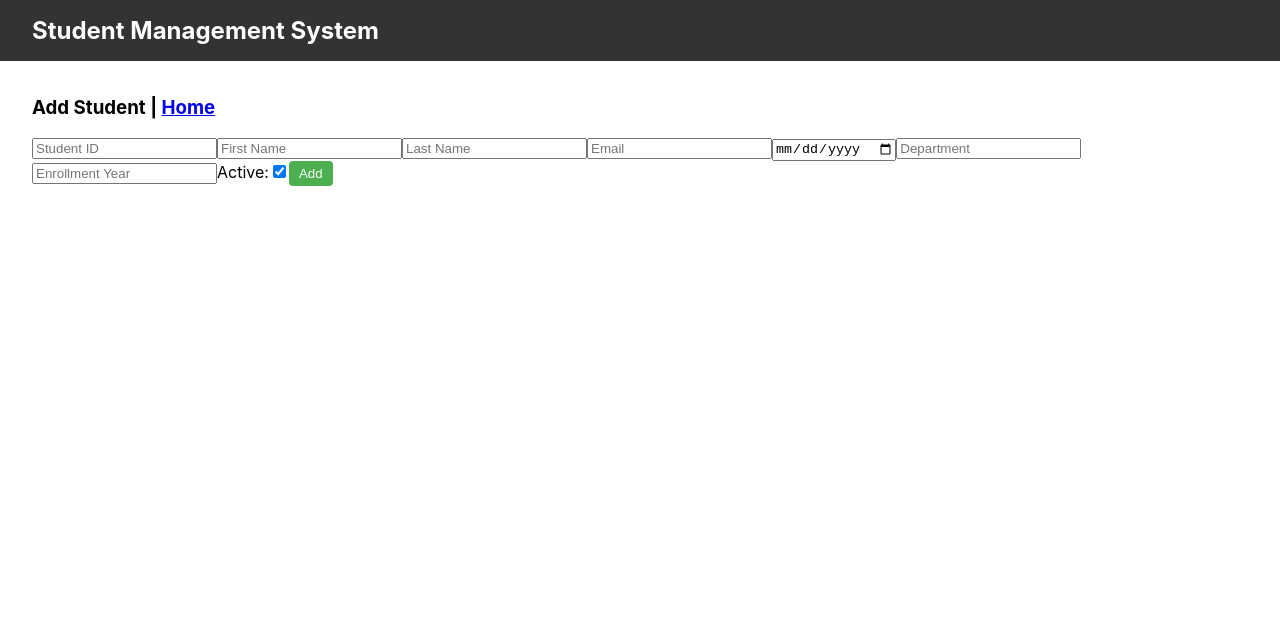
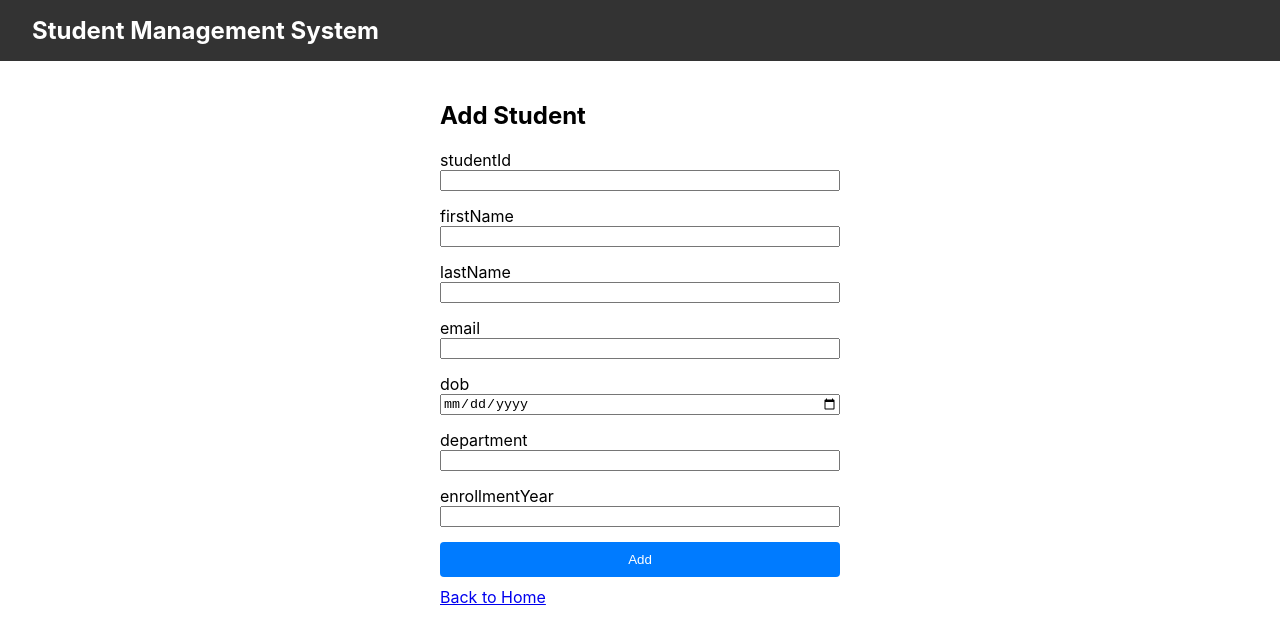
Before and after one commit to SusrithaG1908/student-mgnt-system, a React (Create React App) app in the folder student-mgnt-system-frontend/: page /add in a window 1280 px wide. Shown: the top 644 px of the page. Built offline with nearby package versions, Linux system fonts and the light colour scheme; no server answers.

Commit message:
Enhanced UI for new student & Update Student pages
Enhanced UI for new student & Update Student pages for consistent look and fell across all pages.

```diff
--- a/student-mgnt-system-frontend/src/pages/AddStudent.jsx
+++ b/student-mgnt-system-frontend/src/pages/AddStudent.jsx
@@ -1,9 +1,7 @@
-// src/pages/AddStudent.jsx
 import React, { useState } from 'react';
-import { Link } from 'react-router-dom';
+import { Link, useNavigate } from 'react-router-dom';
 import axios from 'axios';
-import { useNavigate } from 'react-router-dom';
-import { toast } from 'react-toastify';  // Import toast
+import { toast } from 'react-toastify';
 
 export default function AddStudent() {
   const [form, setForm] = useState({
@@ -13,13 +11,16 @@ export default function AddStudent() {
     email: '',
     dob: '',
     department: '',
-    enrollmentYear: '',
-    isActive: true
+    enrollmentYear: ''
   });
   const navigate = useNavigate();
   const apiUrl = process.env.REACT_APP_BACKEND_API_URL;
 
-  const handleSubmit = e => {
+  const handleChange = (e) => {
+    setForm({ ...form, [e.target.name]: e.target.value });
+  };
+
+  const handleSubmit = (e) => {
     e.preventDefault();
     axios.post(`${apiUrl}/students`, form)
       .then(() => {
@@ -30,40 +31,68 @@ export default function AddStudent() {
   };
 
   return (
-    <form onSubmit={handleSubmit}>
-      <div style={styles.content}>
-        <div>
-          <h3>Add Student | <Link to="/">Home</Link></h3>
+    <div style={styles.container}>
+      <h2>Add Student</h2>
+      <form onSubmit={handleSubmit} style={styles.form}>
+        <div style={styles.inputGroup}>
+          <label>studentId</label>
+          <input type="text" name="studentId" value={form.studentId} onChange={handleChange} required />
         </div>
-        <input placeholder="Student ID" onChange={e => setForm({ ...form, studentId: e.target.value })} />
-        <input placeholder="First Name" onChange={e => setForm({ ...form, firstName: e.target.value })} />
-        <input placeholder="Last Name" onChange={e => setForm({ ...form, lastName: e.target.value })} />
-        <input placeholder="Email" onChange={e => setForm({ ...form, email: e.target.value })} />
-        <input type="date" onChange={e => setForm({ ...form, dob: e.target.value })} />
-        <input placeholder="Department" onChange={e => setForm({ ...form, department: e.target.value })} />
-        <input type="number" placeholder="Enrollment Year" onChange={e => setForm({ ...form, enrollmentYear: e.target.value })} />
-        <label>
-          Active:
-          <input type="checkbox" checked={form.isActive} onChange={e => setForm({ ...form, isActive: e.target.checked })} />
-        </label>
+        <div style={styles.inputGroup}>
+          <label>firstName</label>
+          <input type="text" name="firstName" value={form.firstName} onChange={handleChange} required />
+        </div>
+        <div style={styles.inputGroup}>
+          <label>lastName</label>
+          <input type="text" name="lastName" value={form.lastName} onChange={handleChange} required />
+        </div>
+        <div style={styles.inputGroup}>
+          <label>email</label>
+          <input type="email" name="email" value={form.email} onChange={handleChange} required />
+        </div>
+        <div style={styles.inputGroup}>
+          <label>dob</label>
+          <input type="date" name="dob" value={form.dob} onChange={handleChange} required />
+        </div>
+        <div style={styles.inputGroup}>
+          <label>department</label>
+          <input type="text" name="department" value={form.department} onChange={handleChange} required />
+        </div>
+        <div style={styles.inputGroup}>
+          <label>enrollmentYear</label>
+          <input type="number" name="enrollmentYear" value={form.enrollmentYear} onChange={handleChange} required />
+        </div>
+
         <button type="submit" style={styles.addButton}>Add</button>
+      </form>
+      <div style={{ marginTop: '10px' }}>
+        <Link to="/">Back to Home</Link>
       </div>
-    </form>
+    </div>
   );
 }
 
 const styles = {
-  content: {
-    padding: '2rem',       // adds space around your content
-    paddingTop: '1rem',     // little extra margin below navbar
+  container: {
+    maxWidth: '400px',
+    margin: 'auto',
+    padding: '20px'
+  },
+  form: {
+    display: 'flex',
+    flexDirection: 'column',
+  },
+  inputGroup: {
+    marginBottom: '15px',
+    display: 'flex',
+    flexDirection: 'column',
   },
   addButton: {
-    marginRight: '10px',
-    padding: '5px 10px',
-    backgroundColor: '#4CAF50',
+    backgroundColor: '#007bff',
     color: 'white',
     border: 'none',
+    padding: '10px',
     borderRadius: '4px',
-    cursor: 'pointer',
-  },
+    cursor: 'pointer'
+  }
 };
--- a/student-mgnt-system-frontend/src/pages/EditStudent.jsx
+++ b/student-mgnt-system-frontend/src/pages/EditStudent.jsx
@@ -1,15 +1,21 @@
-// src/pages/EditStudent.jsx
 import React, { useEffect, useState } from 'react';
-import { Link } from 'react-router-dom';
+import { Link, useParams, useNavigate } from 'react-router-dom';
 import axios from 'axios';
-import { useParams, useNavigate } from 'react-router-dom';
-import { toast } from 'react-toastify';  // Import toast
+import { toast } from 'react-toastify';
 
 const apiUrl = process.env.REACT_APP_BACKEND_API_URL;
 
 export default function EditStudent() {
   const { id } = useParams();
-  const [form, setForm] = useState({ studentId: '', firstName: '', lastName: '', email: '', dob: '', department: '', enrollmentYear: '', isActive: true });
+  const [form, setForm] = useState({
+    studentId: '',
+    firstName: '',
+    lastName: '',
+    email: '',
+    dob: '',
+    department: '',
+    enrollmentYear: ''
+  });
   const navigate = useNavigate();
 
   useEffect(() => {
@@ -18,7 +24,11 @@ export default function EditStudent() {
       .catch(() => toast.error('Failed to fetch student data.'));
   }, [id]);
 
-  const handleSubmit = e => {
+  const handleChange = (e) => {
+    setForm({ ...form, [e.target.name]: e.target.value });
+  };
+
+  const handleSubmit = (e) => {
     e.preventDefault();
     axios.put(`${apiUrl}/students/${id}`, form)
       .then(() => {
@@ -29,40 +39,68 @@ export default function EditStudent() {
   };
 
   return (
-    <form onSubmit={handleSubmit}>
-      <div style={styles.content}>
-        <div>
-          <h3>Edit Student | <Link to="/">Home</Link></h3>
+    <div style={styles.container}>
+      <h2>Edit Student</h2>
+      <form onSubmit={handleSubmit} style={styles.form}>
+        <div style={styles.inputGroup}>
+          <label>studentId</label>
+          <input type="text" name="studentId" value={form.studentId} onChange={handleChange} required />
         </div>
-        <input value={form.studentId} onChange={e => setForm({ ...form, studentId: e.target.value })} />
-        <input value={form.firstName} onChange={e => setForm({ ...form, firstName: e.target.value })} />
-        <input value={form.lastName} onChange={e => setForm({ ...form, lastName: e.target.value })} />
-        <input value={form.email} onChange={e => setForm({ ...form, email: e.target.value })} />
-        <input type="date" value={form.dob?.slice(0, 10)} onChange={e => setForm({ ...form, dob: e.target.value })} />
-        <input value={form.department} onChange={e => setForm({ ...form, department: e.target.value })} />
-        <input type="number" value={form.enrollmentYear} onChange={e => setForm({ ...form, enrollmentYear: e.target.value })} />
-        <label>
-          Active:
-          <input type="checkbox" checked={form.isActive} onChange={e => setForm({ ...form, isActive: e.target.checked })} />
-        </label>
+        <div style={styles.inputGroup}>
+          <label>firstName</label>
+          <input type="text" name="firstName" value={form.firstName} onChange={handleChange} required />
+        </div>
+        <div style={styles.inputGroup}>
+          <label>lastName</label>
+          <input type="text" name="lastName" value={form.lastName} onChange={handleChange} required />
+        </div>
+        <div style={styles.inputGroup}>
+          <label>email</label>
+          <input type="email" name="email" value={form.email} onChange={handleChange} required />
+        </div>
+        <div style={styles.inputGroup}>
+          <label>dob</label>
+          <input type="date" name="dob" value={form.dob?.slice(0, 10)} onChange={handleChange} required />
+        </div>
+        <div style={styles.inputGroup}>
+          <label>department</label>
+          <input type="text" name="department" value={form.department} onChange={handleChange} required />
+        </div>
+        <div style={styles.inputGroup}>
+          <label>enrollmentYear</label>
+          <input type="number" name="enrollmentYear" value={form.enrollmentYear} onChange={handleChange} required />
+        </div>
+
         <button type="submit" style={styles.updateButton}>Update</button>
+      </form>
+      <div style={{ marginTop: '10px' }}>
+        <Link to="/">Back to Home</Link>
       </div>
-    </form>
+    </div>
   );
 }
 
 const styles = {
-  content: {
-    padding: '2rem',       // adds space around your content
-    paddingTop: '1rem',     // little extra margin below navbar
+  container: {
+    maxWidth: '400px',
+    margin: 'auto',
+    padding: '20px'
+  },
+  form: {
+    display: 'flex',
+    flexDirection: 'column',
+  },
+  inputGroup: {
+    marginBottom: '15px',
+    display: 'flex',
+    flexDirection: 'column',
   },
   updateButton: {
-    marginRight: '10px',
-    padding: '5px 10px',
-    backgroundColor: '#4CAF50',
+    backgroundColor: '#28a745',
     color: 'white',
     border: 'none',
+    padding: '10px',
     borderRadius: '4px',
-    cursor: 'pointer',
-  },
+    cursor: 'pointer'
+  }
 };
--- a/student-mgnt-system-frontend/src/pages/Home.jsx
+++ b/student-mgnt-system-frontend/src/pages/Home.jsx
@@ -8,7 +8,7 @@ export default function Home() {
       <div style={styles.content}>
         <Link to="/students">View Students</Link><br></br>
         <br></br>
-        <Link to="/add">Add Students</Link>
+        <Link to="/add">Add New Student</Link>
       </div>
     </div>
   );
--- a/student-mgnt-system-frontend/src/pages/StudentList.jsx
+++ b/student-mgnt-system-frontend/src/pages/StudentList.jsx
@@ -27,7 +27,7 @@ export default function StudentList() {
   return (
     <div style={styles.content}>
       <div>
-        <h3><Link to="/add">Add New Student</Link> | <Link to="/">Home</Link></h3>
+        <Link to="/add">Add New Student</Link> | <Link to="/">Back to Home</Link>
       </div>
       <div>
         <h3>Students List</h3>
```
